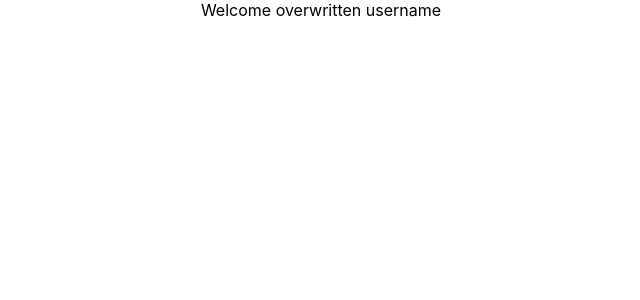
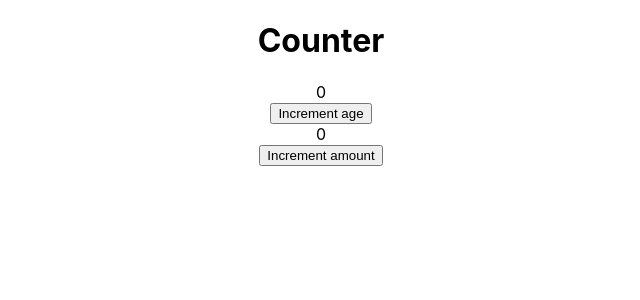
Before and after one commit to nicolaiheuckHessel/react-js.codevolution-tutorial, a React (Create React App) app: page / in a window 1280 px wide. Shown: the top 300 px of the page, without its empty margins (319-959 px from the left). Built offline with nearby package versions, Linux system fonts and the light colour scheme.

Commit message:
Learned about useCallback

```diff
--- a/src/App.js
+++ b/src/App.js
@@ -6,9 +6,10 @@ import RenderingExamples from './components/Examples/RenderingExamples';
 import UseEffectExample from './components/UseEffectExample';
 import { useState } from 'react';
 import ContextHooksExample from './components/Examples/ContextHooksExample';
+import UseCallbackExample from './components/Examples/UseCallbackExample';
 
 function App() {
-  const [showUseEffect, setShowUseEffect] = useState(true)
+  // const [showUseEffect, setShowUseEffect] = useState(true)
   return (
     <div className="App">
       {/* <LifecycleExampleComponent /> */}
@@ -19,7 +20,8 @@ function App() {
       {/* <button onClick={() => setShowUseEffect(!showUseEffect)}>Toggle UseEffectExample</button><br/>
       {showUseEffect && <UseEffectExample />} */}
 
-      <ContextHooksExample />
+      {/* <ContextHooksExample /> */}
+      <UseCallbackExample />
 
     </div>
   );
--- /dev/null
+++ b/src/components/Examples/UseCallbackExample.js
@@ -0,0 +1,28 @@
+import React, { useCallback, useState } from 'react'
+import Button from '../UseCallbackExample/Button'
+import Count from '../UseCallbackExample/Count'
+import Title from '../UseCallbackExample/Title'
+
+const UseCallbackExample = () => {
+    const [age, setAge] = useState(0)
+    const [amount, setAmount] = useState(0)
+
+    const incrementAge = useCallback(() => {
+        setAge(age + 1);
+    }, [age])
+    const incrementAmount = useCallback(() => { // Only re-render the function if the dependency change (or just use "setAmount(oldAmount => oldAmount + 1)" to avoid it entirely in this example)
+        setAmount(amount + 1);
+    }, [amount])
+
+    return (
+        <>
+            <Title />
+            <Count text="Age" count={age} />
+            <Button onClick={incrementAge}>Increment age</Button>
+            <Count text="Amount" count={amount} />
+            <Button onClick={incrementAmount}>Increment amount</Button>
+        </>
+    )
+}
+
+export default UseCallbackExample
--- /dev/null
+++ b/src/components/UseCallbackExample/Button.js
@@ -0,0 +1,10 @@
+import React from 'react'
+
+const Button = (props) => {
+  console.log("Button: Rendered");
+  return (
+    <button onClick={props.onClick}>{props.children}</button>
+  )
+}
+
+export default React.memo(Button)
--- /dev/null
+++ b/src/components/UseCallbackExample/Count.js
@@ -0,0 +1,10 @@
+import React from 'react'
+
+const Count = ({count}) => {
+  console.log("Count: Rendered");
+  return (
+    <div>{count}</div>
+  )
+}
+
+export default React.memo(Count)
--- /dev/null
+++ b/src/components/UseCallbackExample/Title.js
@@ -0,0 +1,10 @@
+import React from 'react'
+
+const Title = () => {
+    console.log("Title: Rendered");
+    return (
+        <h1>Counter</h1>
+    )
+}
+
+export default React.memo(Title)
```
